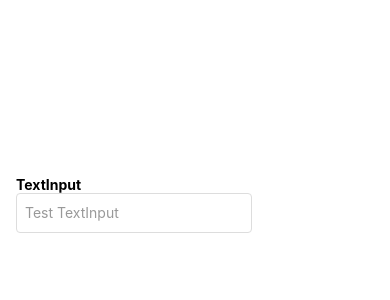
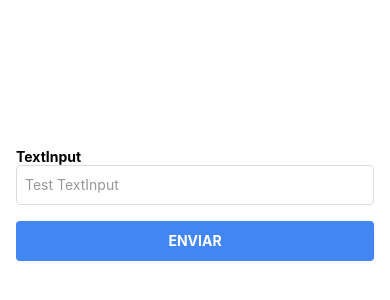
Before and after one commit to r-santtos/TDDs-React-Native, a React Native app: screen / in a window 390 px wide. Shown: the part 218-518 px from the top of the page. Built offline with nearby package versions, Linux system fonts and the light colour scheme.

Commit message:
create component TextInput

```diff
--- a/src/components/TextInput/index.tsx
+++ b/src/components/TextInput/index.tsx
@@ -1,19 +1,36 @@
-import React, {useState} from "react";
+import React, {useEffect, useState} from "react";
 import {
   StyleSheet,
-  View,
   Text,
   TextInput,
+  Keyboard,
   KeyboardAvoidingView,
   Platform,
+  TouchableOpacity,
 } from "react-native";
 
 const TextInputComponent = () => {
   const [value, setValue] = useState("");
 
+  useEffect(() => {
+    const showSubscription = Keyboard.addListener("keyboardDidShow", () => {
+      console.log("Keyboard Shown");
+    });
+    const hideSubscription = Keyboard.addListener("keyboardDidHide", () => {
+      console.log("Keyboard Hidden");
+    });
+
+    return () => {
+      showSubscription.remove();
+      hideSubscription.remove();
+    };
+  }, []);
+
   return (
-    <View style={styles.container}>
-      <KeyboardAvoidingView behavior={Platform.OS === 'ios' ? 'padding' : undefined}>
+    <KeyboardAvoidingView
+      style={styles.container}
+      behavior={Platform.OS === 'ios' ? 'padding' : undefined}
+    >
       <Text style={styles.txt}>TextInput</Text>
       <TextInput
         style={styles.input}
@@ -25,8 +42,14 @@ const TextInputComponent = () => {
         value={value}
         onChangeText={(text) => setValue(text)}
       />
+
+      <TouchableOpacity
+        style={styles.btn}
+        onPress={() => Keyboard.dismiss()}
+      >
+        <Text style={[styles.txt, {color: '#fff', textTransform: 'uppercase'}]}>enviar</Text>
+      </TouchableOpacity>
     </KeyboardAvoidingView>
-    </View>
   )
 }
 
@@ -47,6 +70,17 @@ const styles = StyleSheet.create({
     borderRadius: 4,
     borderWidth: 1,
     borderColor: "#ddd",
+  },
+  btn: {
+    width: "100%",
+    height: 40,
+    backgroundColor: "#4286f4",
+    alignItems: "center",
+    justifyContent: "center",
+    borderRadius: 4,
+    paddingHorizontal: 8,
+    paddingVertical: 8,
+    marginTop: 16,
   }
 })
 
```
Lines whose indentation alone changed are shown as unchanged.
